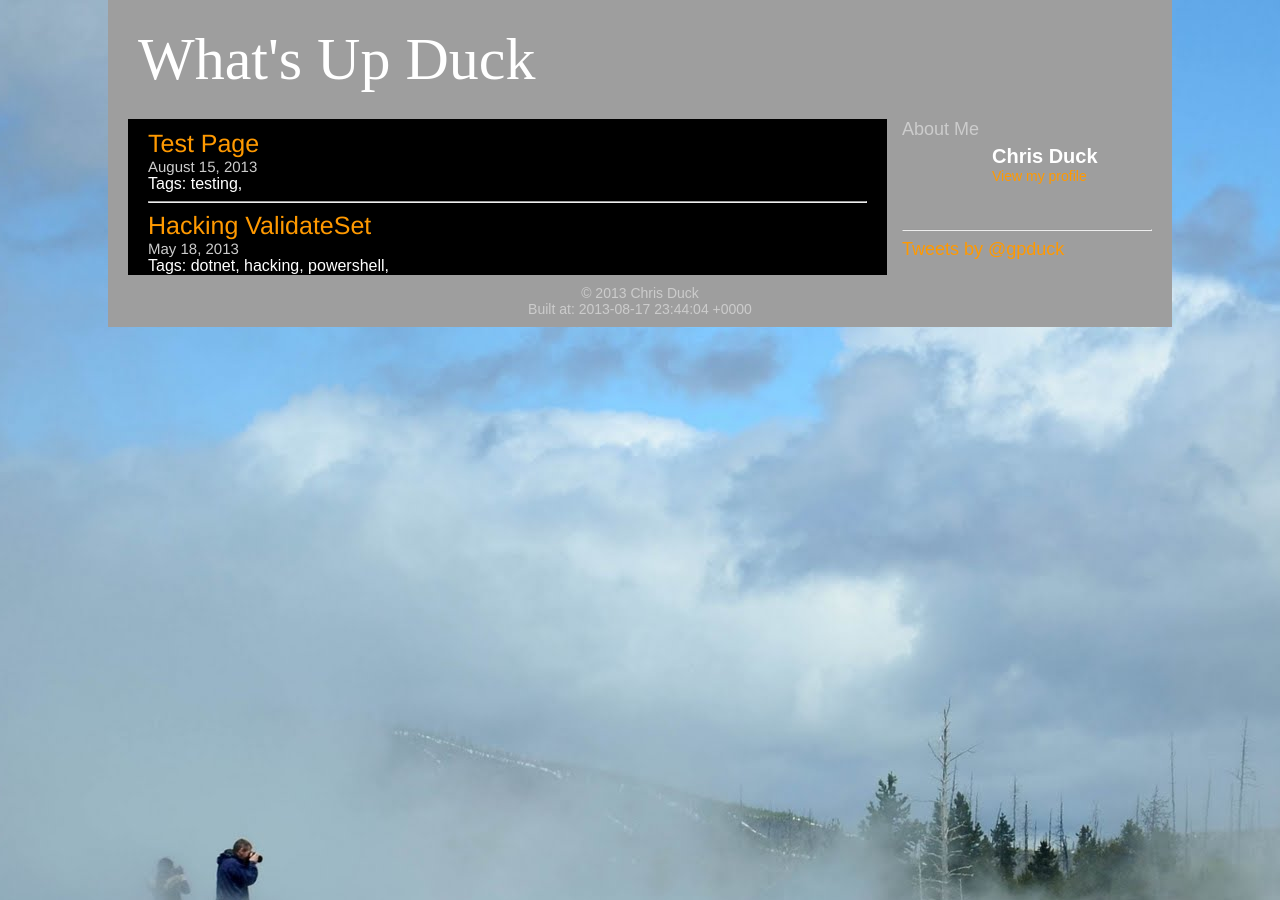
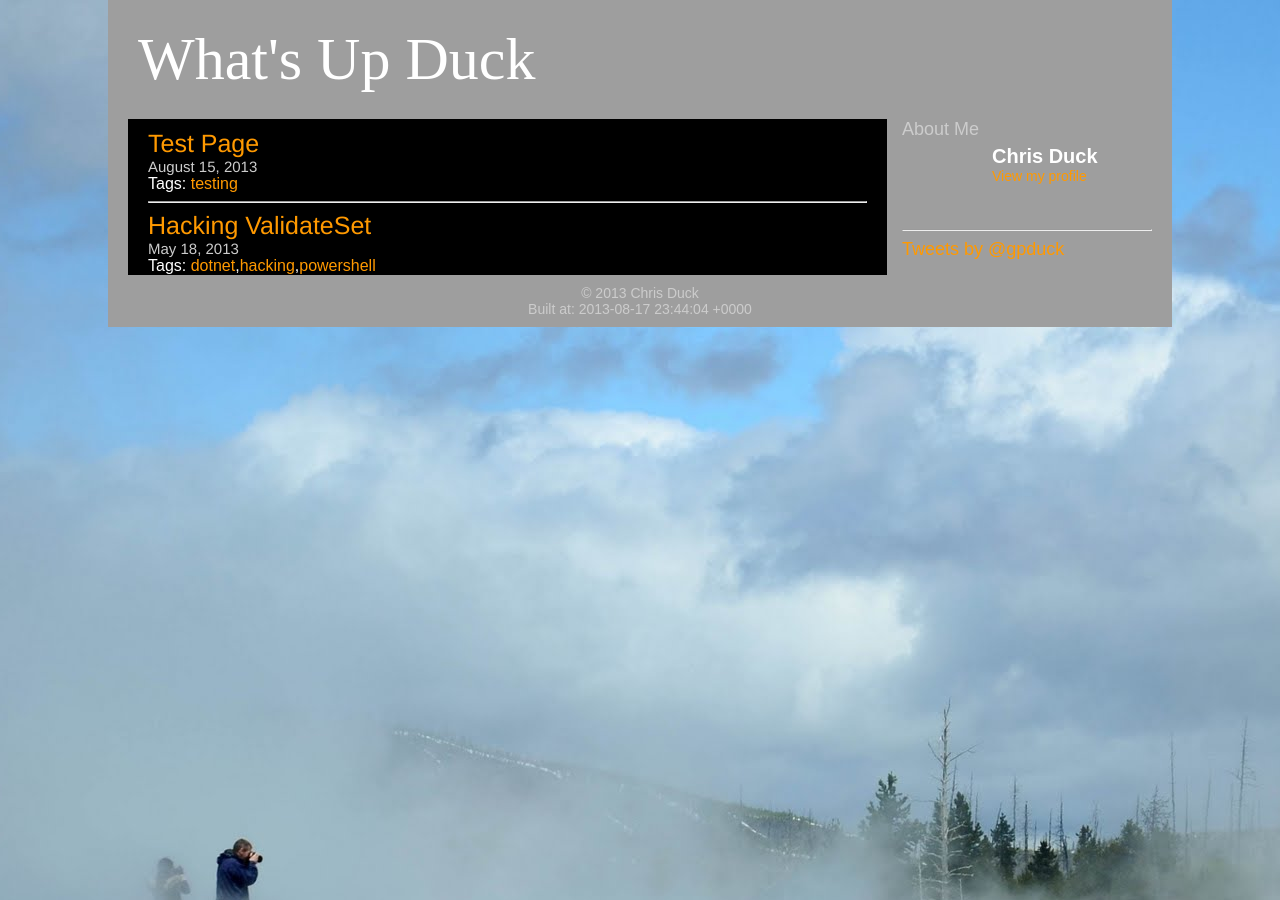
Before and after one commit to gpduck/gpduck.github.io, a Jekyll site: the page built from index.html, in a window 1280 px wide. Built offline with Jekyll 4.4.1, drawn with Linux system fonts in a browser that asks for light colours; comment, search, counter and statistics services are not loaded; grey boxes are pictures that could not be loaded.

Commit message:
tag links

```diff
--- a/index.html
+++ b/index.html
@@ -8,7 +8,7 @@ title: "Whats Up Duck"
 			<span class="posttitle"><a href="{{ post.url }}" >{{ post.title }}</a></span>
 			<span class="postdate">{{ post.date | date: "%B %e, %Y" }}</span>
 			{% unless post.tags == empty %}
-				<span class="posttags">Tags: {% for tag in post.tags %}{{ tag }}, {% endfor %}</span>
+				<span class="posttags">Tags: {% for tag in post.tags %}<a href="{{ site.baseurl }}/tag/{{ tag }}.html">{{ tag }}</a>{% unless forloop.last %},{%endunless%}{% endfor %}</span>
 			{% endunless %}
 		</div>
 		{% unless forloop.last %}<hr />{% endunless %}
```
